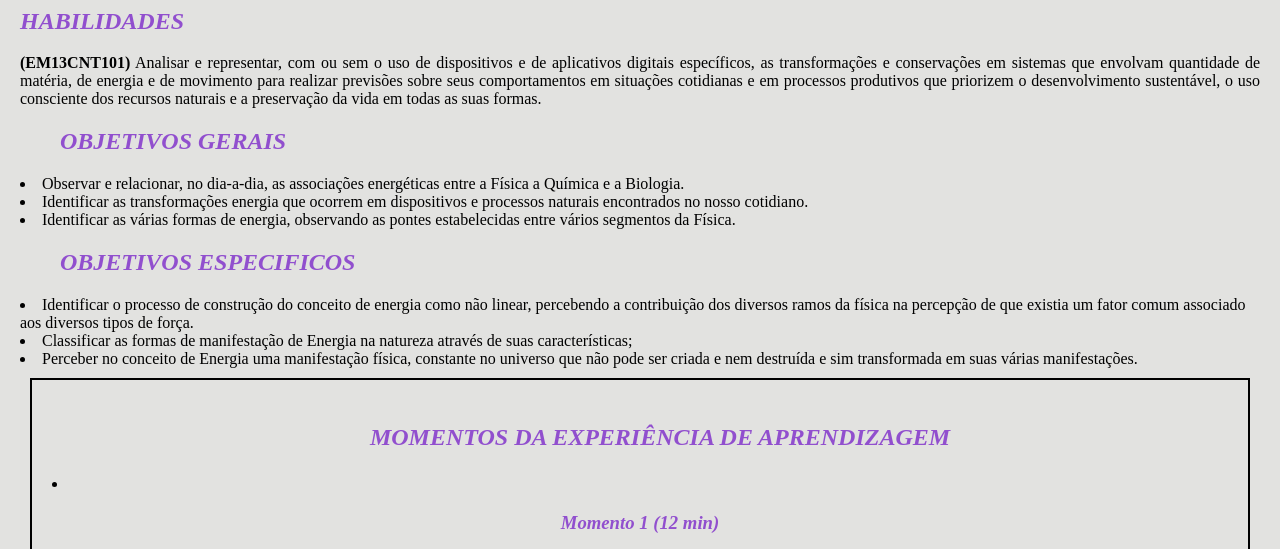
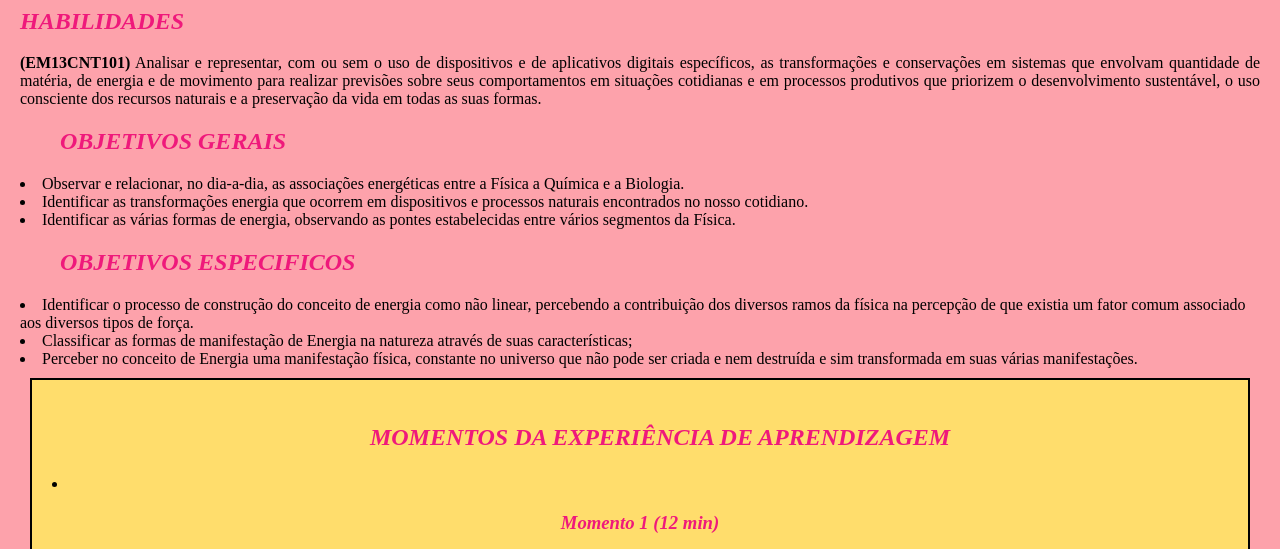
Before and after one commit to FranPastori/GEFormadoresProgramcao, a plain HTML site: page index.html in a window 1280 px wide. Shown: the part 800-1349 px from the top of the page. Drawn offline with Linux system fonts and the light colour scheme.

Commit message:
adequando a Palheta de cores

```diff
--- a/style.css
+++ b/style.css
@@ -1,5 +1,5 @@
 body{
-    background-color: rgb(226, 226, 224);
+    background-color:#FDA2AB;
     margin: 10px;
     padding: 10px;
 }
@@ -11,10 +11,11 @@ p {
     text-align: justify;
 }
 h1,h2,h3{
-    color: rgb(145, 79, 206);
+    color: #EF197B;
 }
 
 .momentos {
+    background-color: #FFDD6C;
      text-align:justify;
     margin: 10px;
     font-style: italic;
```
